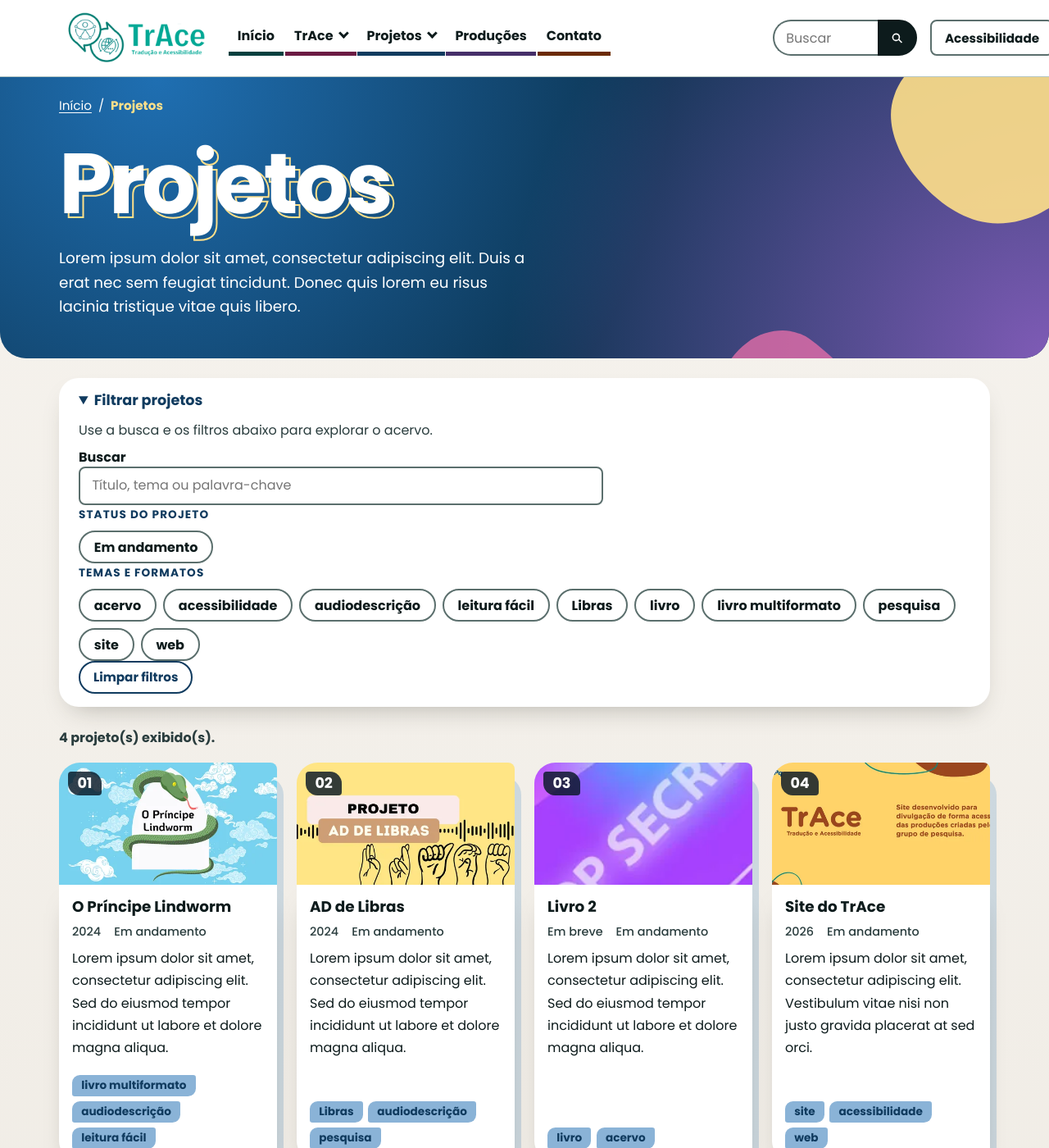
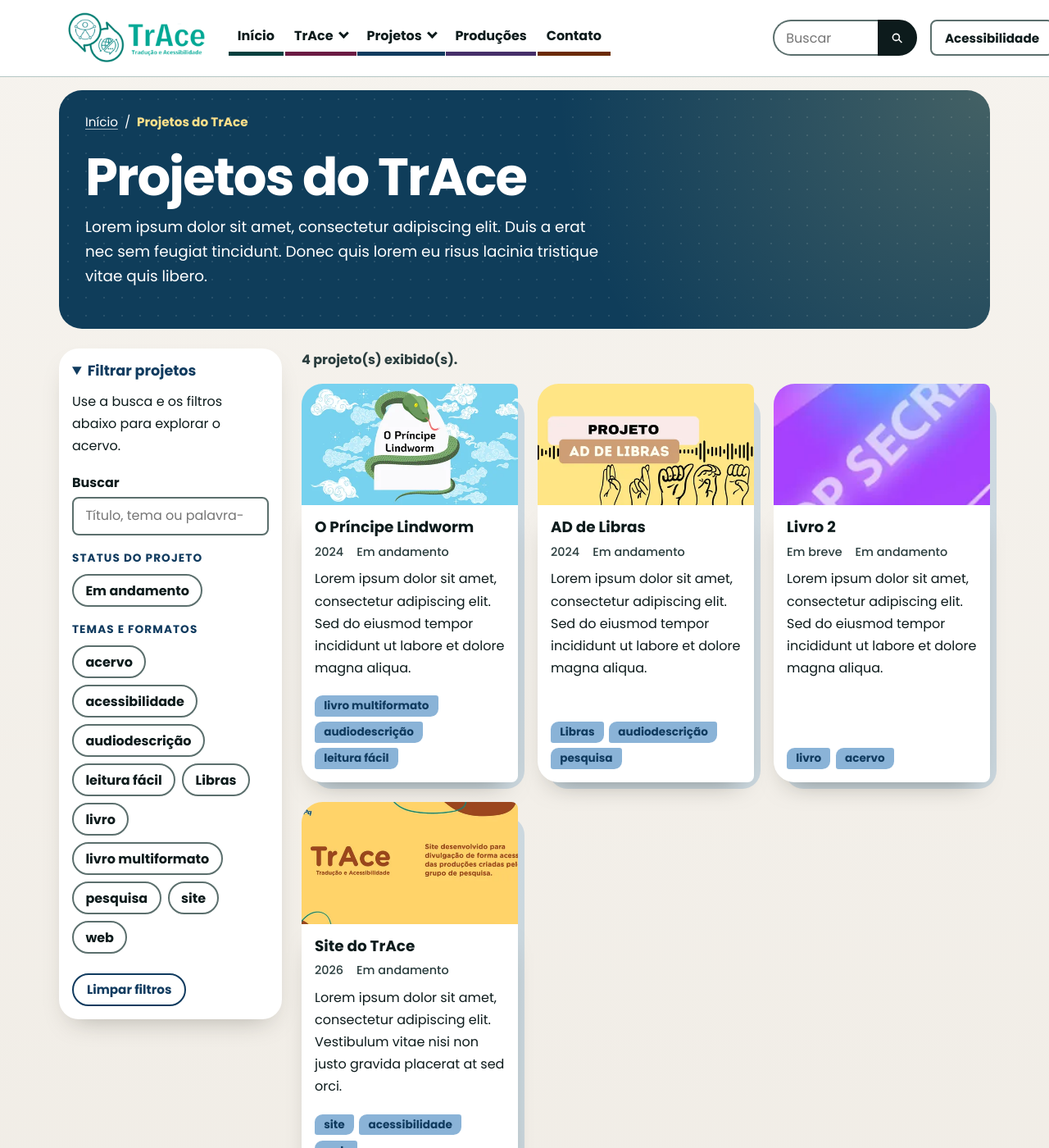
Before and after one commit to Niuuzinho/site-trace-teste, a Jekyll site: the page built from projetos-criativo.html, in a window 1280 px wide and 1400 px high. Shown: the whole window at 82% size. Built offline with Jekyll 4.4.1, drawn with Linux system fonts in a browser that asks for light colours.

Commit message:
Faixa do topo padronizada (cartão na cor da página), filtro na esquerda de volta e sem números nos cartões
Co-Authored-By: Claude Sonnet 5.5 <noreply@anthropic.com>
Claude-Session: https://claude.ai/code/session_01AbHHXVauvBZ2sfPmWDepMS

```diff
--- a/_includes/topo.html
+++ b/_includes/topo.html
@@ -4,6 +4,7 @@
 {%- endcomment -%}
 <div class="faixa-titulo">
   <div class="container">
+   <div class="faixa-card">
     <nav class="migalhas" aria-label="Você está em">
       <ol>
         <li><a href="{{ '/' | relative_url }}">Início</a></li>
@@ -23,5 +24,6 @@
     {%- if include.chips %}
     <ul class="faixa-chips">{{ include.chips }}</ul>
     {%- endif %}
+   </div>
   </div>
 </div>
--- a/assets/css/main.css
+++ b/assets/css/main.css
@@ -598,7 +598,7 @@ button[disabled] { opacity: 0.5; cursor: not-allowed; }
 
 /* Filtros */
 .com-filtros { display: grid; gap: var(--e4); }
-/* filtros agora ficam numa barra em cima da lista (versão com coluna lateral foi substituída) */
+@media (min-width: 56em) { .com-filtros { grid-template-columns: 17rem minmax(0, 1fr); gap: var(--e5); align-items: start; } .com-filtros > .filtros { position: sticky; top: calc(var(--altura-cabecalho) + 1rem); } }
 .filtros { padding: var(--e4) var(--e4) var(--e5); }
 .filtros-det > summary { cursor: pointer; font: 700 1.1rem/1.3 var(--fonte-titulo); color: var(--t-tinta); }
 .filtros-det[open] > summary { margin-bottom: var(--e3); }
@@ -860,22 +860,17 @@ html[data-contraste="alto"] .faixa-chips li.chip-forte { background: #fff; color
 
 /* --- Listas (projetos e produções): filtros em barra, cartões grandes --- */
 .com-filtros { gap: var(--e5); }
-.filtros { border-left: 0; border-radius: 1.5rem; padding: var(--e4) var(--e5); background: var(--cartao); box-shadow: 0 0.9rem 2rem -1rem rgb(40 40 30 / 0.35); border: 0; }
-.filtros-det[open] { display: flex; flex-wrap: wrap; gap: var(--e3) var(--e5); align-items: flex-end; }
-.filtros-det[open] > summary { flex: 1 1 100%; margin: 0; }
-.filtros-det[open] > p { flex: 1 1 100%; margin: 0; color: var(--tinta-2); }
-.filtros-det > label.campo { flex: 1 1 100%; margin: var(--e2) 0 0; line-height: 1.4; }
-.filtros-det > input[type="search"] { flex: 1 1 100%; max-width: 40rem; }
-.filtros fieldset { flex: 1 1 15rem; margin: 0; }
-.filtros [data-modo] { flex: 2 1 24rem; }
+.filtros { border-left: 0; border-radius: 1.5rem; padding: var(--e4); background: var(--cartao); box-shadow: 0 0.9rem 2rem -1rem rgb(40 40 30 / 0.35); border: 0; }
+.filtros-det > label.campo { margin: var(--e3) 0 var(--e1); }
+.filtros fieldset { margin: var(--e4) 0 0; }
 .filtros legend { border-bottom: 0; padding: 0; margin-bottom: var(--e2); font-size: 0.85rem; text-transform: uppercase; letter-spacing: 0.08em; }
-.filtros .botao-peq { margin-top: 0; }
+.filtros .botao-peq { margin-top: var(--e5); }
 /* opções viram "chips" clicáveis (a caixa de seleção continua existindo para teclado e leitor de tela) */
 .filtros fieldset { display: flex; flex-wrap: wrap; gap: 0.5rem; align-content: flex-start; }
 .filtros legend { flex: 1 1 100%; }
 .filtros .opcao { position: relative; display: inline-flex; padding: 0; margin: 0; cursor: pointer; }
 .filtros .opcao input[type="checkbox"] { position: absolute; inset: 0; width: 100%; height: 100%; margin: 0; opacity: 0; cursor: pointer; }
-.filtros .opcao span { display: inline-flex; align-items: center; gap: 0.35rem; min-height: 2.5rem; padding: 0.4rem 1.05rem; font-weight: 600; line-height: 1.2; color: var(--tinta); background: var(--cartao); border: 2px solid var(--borda); border-radius: 999px; transition: background-color 0.15s, color 0.15s, border-color 0.15s; }
+.filtros .opcao span { display: inline-flex; align-items: center; gap: 0.35rem; min-height: 2.5rem; padding: 0.35rem 0.9rem; font-weight: 600; line-height: 1.2; color: var(--tinta); background: var(--cartao); border: 2px solid var(--borda); border-radius: 999px; transition: background-color 0.15s, color 0.15s, border-color 0.15s; }
 .filtros .opcao:hover span { border-color: var(--t-forte); background: var(--t-suave); }
 .filtros .opcao input:checked + span { background: var(--t-forte); border-color: var(--t-forte); color: #fff; }
 .filtros .opcao input:checked + span::before { content: "✓"; font-weight: 700; }
@@ -940,32 +935,15 @@ html[data-contraste="alto"] .contato-form { border: 2px solid var(--tinta); box-
 
 /* =====================================================================
    Protótipo criativo (e prático) da página de Projetos (/projetos-criativo/)
-   Faixa com formas orgânicas + grade compacta de cartões com personalidade, mantendo os filtros.
+   Grade compacta de cartões com personalidade, mantendo os filtros na coluna da esquerda; a faixa do topo é a padrão do site.
    ===================================================================== */
-.cr-hero { position: relative; isolation: isolate; overflow: hidden; padding: var(--e3) 0 var(--e7); color: #fff; background: #0c3350; border-radius: 0 0 2rem 2rem; }
-.cr-hero::before { content: ""; position: absolute; z-index: -2; inset: 0; background: radial-gradient(circle at 15% 0, #1f6fb2 0, rgb(31 111 178 / 0) 55%), radial-gradient(circle at 100% 100%, #7f5bb6 0, rgb(127 91 182 / 0) 50%); }
-.cr-blob { position: absolute; z-index: -1; fill: #ffe08a; opacity: 0.9; pointer-events: none; }
-.cr-blob-1 { width: 20rem; right: -5rem; top: -6rem; }
-.cr-blob-2 { width: 15rem; right: 13rem; bottom: -10rem; fill: #ec70aa; opacity: 0.75; }
-.cr-hero .migalhas, .cr-hero .migalhas a { color: #fff; }
-.cr-hero .migalhas [aria-current="page"] { color: #ffe08a; }
-.cr-hero h1 { position: relative; margin: var(--e3) 0 var(--e4); padding-bottom: 0.1em; font-size: clamp(3rem, 1.5rem + 8vw, 6.5rem); font-weight: 700; line-height: 0.95; letter-spacing: -0.04em; max-width: none; }
-.cr-contorno { position: absolute; left: 0.05em; top: 0.05em; color: transparent; -webkit-text-stroke: 2px #ffe08a; user-select: none; }
-.cr-solido { position: relative; color: #fff; }
-.cr-hero-lead { max-width: 36rem; margin: 0; font-size: 1.15rem; line-height: 1.6; }
-@media (max-width: 39.99em) { .cr-blob-1 { width: 13rem; right: -4rem; top: -3.5rem; } .cr-blob-2 { display: none; } .cr-contorno { -webkit-text-stroke-width: 1.5px; } }
-html[data-escuro] .cr-hero { background: #08202f; }
-html[data-contraste="alto"] .cr-hero { background: #000; border-bottom: 4px solid #fff; border-radius: 0; }
-html[data-contraste="alto"] .cr-hero::before, html[data-contraste="alto"] .cr-blob { display: none; }
-
 .cr-corpo { padding-top: var(--e5); padding-bottom: var(--e7); }
 /* grade compacta: 1 coluna no celular, 2 no tablet, 3 no computador (4 em telas largas) */
-.cr-grade { counter-reset: projeto; grid-template-columns: repeat(auto-fill, minmax(min(100%, 16.5rem), 1fr)); gap: var(--e5); }
-.cr-grade .cartao { counter-increment: projeto; overflow: visible; background: transparent; box-shadow: none; border-radius: 0; }
+.cr-grade { grid-template-columns: repeat(auto-fill, minmax(min(100%, 16.5rem), 1fr)); gap: var(--e5); }
+.cr-grade .cartao { overflow: visible; background: transparent; box-shadow: none; border-radius: 0; }
 .cr-grade .cartao::before { content: ""; position: absolute; z-index: 0; inset: 1.1rem -0.5rem -0.5rem 0.9rem; border-radius: 1.4rem; background: var(--t-forte); opacity: 0.18; transition: opacity 0.2s, transform 0.2s; }
 .cr-grade .cartao-img, .cr-grade .cartao-corpo { position: relative; z-index: 1; }
 .cr-grade .cartao-img { border-radius: 1.6rem 0.5rem 0 0; overflow: hidden; }
-.cr-grade .cartao-img::after { content: counter(projeto, decimal-leading-zero); position: absolute; left: 0.7rem; top: 0.7rem; padding: 0.25rem 0.7rem; font-size: 1.1rem; font-weight: 700; line-height: 1.2; color: #fff; background: rgb(8 24 38 / 0.82); border-radius: 0.25rem 0.9rem 0.25rem 0.9rem; }
 .cr-grade .cartao-img { position: relative; }
 .cr-grade .cartao-corpo { background: var(--cartao); border-radius: 0 0 0.5rem 1.6rem; box-shadow: 0 1rem 2rem -1.2rem rgb(30 30 20 / 0.5); padding: var(--e4); }
 .cr-grade .cartao:hover::before { opacity: 0.32; transform: translate(0.3rem, 0.3rem); }
@@ -1252,28 +1230,23 @@ html[data-contraste="alto"] .bloco-colado > .caixa { border: 0; border-top: 6px
 @media (min-width: 56em) { html[data-contraste="alto"] .bloco-colado-lado > .caixa { border-top: 0; border-left: 6px solid var(--tinta); } }
 /* ---- Visual "moderno" nas faixas de título das páginas internas (mesma linguagem da abertura da inicial) ----
    Faixa escura = versão funda da cor da própria página, com pontinhos e brilho amarelo; título grande em branco. */
-.faixa-titulo:not(.abertura) {
-  --fx: color-mix(in srgb, var(--t-forte) 48%, #07171a);
+.faixa-titulo:not(.abertura) { overflow: visible; background: none; border: 0; padding: var(--e4) 0 0; color: #fff; }
+.faixa-titulo:not(.abertura)::before, .faixa-titulo:not(.abertura)::after { display: none; }
+/* o cartão: verde-escuro da inicial, mas na cor da página (mistura da cor forte com quase preto), pontinhos e brilho amarelo */
+.faixa-card { position: relative; isolation: isolate; overflow: hidden; padding: var(--e3) var(--e5) var(--e6); border-radius: 1.75rem;
+  --fx: color-mix(in srgb, var(--t-forte) 42%, #04181a);
   background-color: var(--fx);
-  background-image:
-    radial-gradient(circle at 100% 0, rgb(255 224 138 / 0.24) 0, rgb(255 224 138 / 0) 46%),
-    radial-gradient(rgb(255 255 255 / 0.10) 1.5px, transparent 1.5px);
-  background-size: auto, 22px 22px;
-  color: #fff;
-  border-bottom: 0;
-  border-radius: 0 0 var(--mod-raio-faixa, 1.75rem) var(--mod-raio-faixa, 1.75rem);
-  padding: var(--e2) 0 var(--e7);
-}
-.faixa-titulo:not(.abertura)::before { background: #fff; opacity: 0.07; width: min(34%, 26rem); }
-.faixa-titulo:not(.abertura)::after { background: #fff; opacity: 0.07; width: min(18%, 13rem); }
-.faixa-titulo:not(.abertura) h1 { color: #fff; font-size: clamp(2.3rem, 1.3rem + 4.2vw, 4.2rem); }
+  background-image: radial-gradient(circle at 100% 0, rgb(255 224 138 / 0.22) 0, rgb(255 224 138 / 0) 45%), radial-gradient(rgb(255 255 255 / 0.10) 1.5px, transparent 1.5px);
+  background-size: auto, 22px 22px; }
+@media (min-width: 56em) { .faixa-card { padding: var(--e4) var(--e6) var(--e7); } }
+.faixa-titulo:not(.abertura) h1 { color: #fff; max-width: 22ch; font-size: clamp(2.3rem, 1.4rem + 4vw, 4rem); line-height: 1.04; letter-spacing: -0.03em; }
 .faixa-titulo:not(.abertura) .subtitulo { color: #ffe08a; font-weight: 600; }
-.faixa-titulo:not(.abertura) .lead { color: #fff; font-weight: 400; }
+.faixa-titulo:not(.abertura) .lead { color: #fff; font-weight: 400; max-width: 40rem; }
 .faixa-titulo:not(.abertura) .migalhas { color: #fff; }
 .faixa-titulo:not(.abertura) .migalhas a { color: #fff; text-decoration-color: rgb(255 255 255 / 0.6); }
 .faixa-titulo:not(.abertura) .migalhas [aria-current="page"] { color: #ffe08a; }
 .faixa-titulo:not(.abertura) :focus-visible { outline-color: #fff; box-shadow: 0 0 0 3px #0d1b1c; }
-html[data-contraste="alto"] .faixa-titulo:not(.abertura) { background-color: #000; background-image: none; border-bottom: 4px solid #fff; border-radius: 0; }
+html[data-contraste="alto"] .faixa-card { background-color: #000; background-image: none; border: 2px solid #fff; }
 /* cartões mais arredondados, sem borda, com sombra suave (como na inicial) */
 .cartao { border: 0; border-radius: 1.4rem; box-shadow: 0 0.9rem 2rem -1rem rgb(40 40 30 / 0.4); }
 .cartao:hover { box-shadow: 0 1.3rem 2.4rem -1rem rgb(40 40 30 / 0.5); }
--- a/projetos-criativo.html
+++ b/projetos-criativo.html
@@ -10,15 +10,7 @@ sitemap: false
 {%- assign situacoes = projetos | map: "situacao" | uniq | sort -%}
 {%- assign temas_txt = projetos | map: "temas" | join: "|" -%}
 {%- assign temas = temas_txt | split: "|" | uniq | sort_natural -%}
-<section class="cr-hero" aria-labelledby="h-cr">
-  <svg class="cr-blob cr-blob-1" viewBox="0 0 200 200" aria-hidden="true" focusable="false"><path d="M44 -52C58 -38 71 -24 76 -6C82 12 78 33 64 48C50 64 25 74 3 71C-19 68 -39 52 -53 34C-67 15 -75 -7 -68 -26C-62 -45 -41 -61 -19 -68C3 -75 29 -66 44 -52Z" transform="translate(100 100)"/></svg>
-  <svg class="cr-blob cr-blob-2" viewBox="0 0 200 200" aria-hidden="true" focusable="false"><path d="M39 -46C52 -35 66 -24 70 -9C74 6 68 24 56 38C44 52 27 61 8 65C-11 68 -33 66 -47 54C-61 42 -67 20 -64 1C-61 -19 -49 -38 -34 -49C-20 -60 -2 -63 10 -61C23 -58 27 -56 39 -46Z" transform="translate(100 100)"/></svg>
-  <div class="container cr-hero-int">
-    <nav class="migalhas" aria-label="Você está em"><ol><li><a href="{{ '/' | relative_url }}">Início</a></li><li><span aria-current="page">Projetos</span></li></ol></nav>
-    <h1 id="h-cr"><span class="cr-contorno" aria-hidden="true">Projetos</span><span class="cr-solido">Projetos</span></h1>
-    <p class="cr-hero-lead">Lorem ipsum dolor sit amet, consectetur adipiscing elit. Duis a erat nec sem feugiat tincidunt. Donec quis lorem eu risus lacinia tristique vitae quis libero.</p>
-  </div>
-</section>
+{% include topo.html titulo="Projetos do TrAce" lead="Lorem ipsum dolor sit amet, consectetur adipiscing elit. Duis a erat nec sem feugiat tincidunt. Donec quis lorem eu risus lacinia tristique vitae quis libero." %}
 <div class="container cr-corpo">
   <div class="com-filtros" data-filtravel data-unidade="projeto(s) exibido(s).">
     <aside class="filtros so-js" aria-label="Filtros de projetos">
```
Also changed, not shown: CLAUDE.md (+4 -3 lines).
